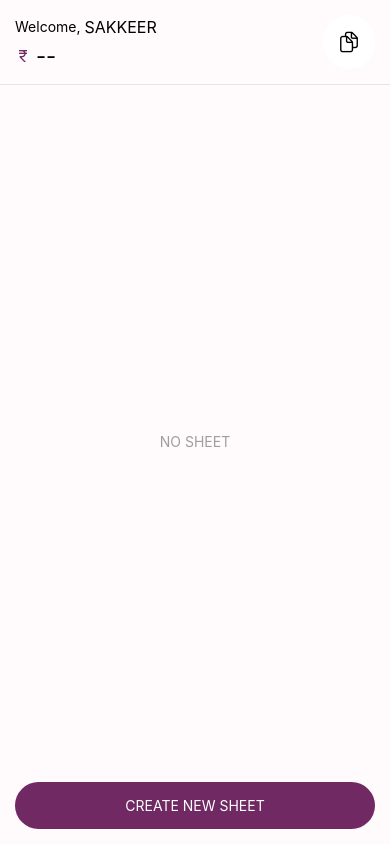
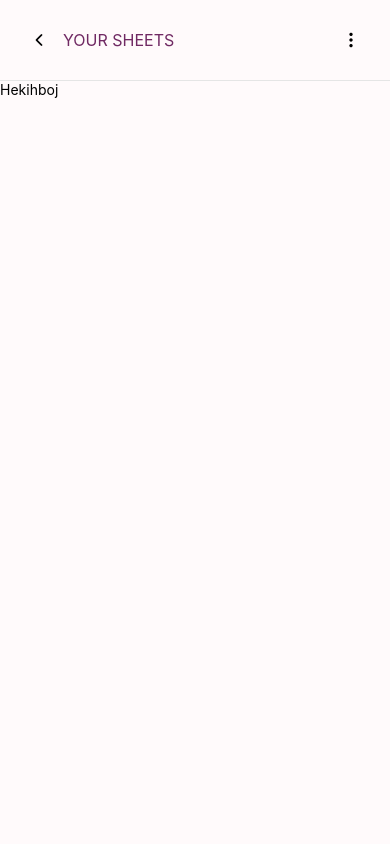
Before and after one commit to ASakkeer/rn-my-journey, a React Native app: screen /SheetList in a window 390 px wide. Built offline with nearby package versions, Linux system fonts and the light colour scheme.

Commit message:
Your sheets file created - In progress

```diff
--- a/App.js
+++ b/App.js
@@ -2,7 +2,7 @@ import React from 'react';
 import {SafeAreaProvider} from 'react-native-safe-area-context';
 import {NavigationContainer} from '@react-navigation/native';
 import {createNativeStackNavigator} from '@react-navigation/native-stack';
-import {AddSheet, ListScreen} from './src/components/pages';
+import {AddSheet, ListScreen, SheetList} from './src/components/pages';
 
 const Stack = createNativeStackNavigator();
 
@@ -15,6 +15,7 @@ function App() {
           screenOptions={{headerShown: false}}>
           <Stack.Screen name="ListScreen" component={ListScreen} />
           <Stack.Screen name="AddSheet" component={AddSheet} />
+          <Stack.Screen name="SheetList" component={SheetList} />
         </Stack.Navigator>
       </SafeAreaProvider>
     </NavigationContainer>
--- /dev/null
+++ b/src/components/layout/Navbar.js
@@ -0,0 +1,47 @@
+import React from 'react';
+import {View, Text, Button, MaterialIcons, Ionicons} from '../common';
+import {StyleSheet} from 'react-native';
+import {
+  DARK,
+  GREY_X_LIGHT,
+  PRIMARY,
+  TRANSPARENT,
+  WHITE,
+} from '../../utils/colors';
+
+const Navbar = React.memo(function Navbar({
+  isWelcome = false,
+  title,
+  total = '--',
+  onIconPress = () => {},
+  navigateToBack,
+}) {
+  return (
+    <View style={styles.navbarContainer} row vPadding={15} hPadding={15}>
+      <View jCenter>
+        <Button backgroundColor={TRANSPARENT} onPress={navigateToBack}>
+          <Ionicons name="chevron-back" size={18} color={DARK} />
+        </Button>
+      </View>
+      <View flex={1} jCenter>
+        <Text fontSize={16} color={PRIMARY}>
+          {title}
+        </Text>
+      </View>
+      <View jCenter>
+        <Button backgroundColor={TRANSPARENT} onPress={onIconPress}>
+          <Ionicons name="ellipsis-vertical" size={18} color={DARK} />
+        </Button>
+      </View>
+    </View>
+  );
+});
+
+const styles = StyleSheet.create({
+  navbarContainer: {
+    borderBottomWidth: 1,
+    borderColor: GREY_X_LIGHT,
+  },
+});
+
+export default Navbar;
--- a/src/components/layout/index.js
+++ b/src/components/layout/index.js
@@ -1,5 +1,6 @@
 import Header from './Header';
 import Card from './Card';
 import NoDataView from './NoData';
+import Navbar from './Navbar';
 
-export {Header, Card, NoDataView};
+export {Header, Card, NoDataView, Navbar};
--- a/src/components/pages/AddSheet.js
+++ b/src/components/pages/AddSheet.js
@@ -6,7 +6,7 @@ import {StyleSheet} from 'react-native';
 import {Text, View, Button, TextInput, ModalView} from '../common';
 
 // Importing color constants
-import {DARK, WHITE, PRIMARY} from '../../utils/colors';
+import {DARK, WHITE, PRIMARY, PRIMARY_LIGHT} from '../../utils/colors';
 
 // Importing constant values
 import {SIZES} from '../../utils/constant';
@@ -75,7 +75,7 @@ function AddSheet({showAddSheet, setAddSheetModal}) {
   // JSX rendering
   return (
     <ModalView isVisible={showAddSheet} flex={1}>
-      <View>
+      <View backgroundColor={PRIMARY_LIGHT}>
         {renderSheetTitle()}
         <View>
           {renderTextInput('TITLE', sheetData.title, value =>
--- a/src/components/pages/ListScreen.js
+++ b/src/components/pages/ListScreen.js
@@ -4,13 +4,18 @@ import {Card, Header, NoDataView} from '../layout';
 import {WHITE, PRIMARY_LIGHT} from '../../utils/colors';
 import {AddSheet} from '.';
 
-function ListScreen() {
+function ListScreen({navigation}) {
   const [expenceData, setExpenceData] = useState(null);
   const [showAddSheet, setAddSheetModal] = useState(false);
 
   return (
     <View flex={1} backgroundColor={PRIMARY_LIGHT}>
-      <Header isWelcome />
+      <Header
+        isWelcome
+        onIconPress={() => {
+          navigation.navigate('SheetList');
+        }}
+      />
       <View vPadding={15} hPadding={15} flex={1}>
         <View flex={1}>
           {expenceData?.map(item => (
--- /dev/null
+++ b/src/components/pages/SheetList.js
@@ -0,0 +1,19 @@
+import React from 'react';
+import {Text, View} from '../common';
+import {Navbar} from '../layout';
+import {PRIMARY_LIGHT} from '../../utils/colors';
+
+function SheetList({navigation}) {
+  const navigateToBack = () => {
+    navigation.goBack();
+  };
+
+  return (
+    <View backgroundColor={PRIMARY_LIGHT} flex={1}>
+      <Navbar title="YOUR SHEETS" navigateToBack={navigateToBack} />
+      <Text>Hekihboj</Text>
+    </View>
+  );
+}
+
+export default SheetList;
--- a/src/components/pages/index.js
+++ b/src/components/pages/index.js
@@ -1,4 +1,5 @@
 import ListScreen from './ListScreen';
 import AddSheet from './AddSheet';
+import SheetList from './SheetList';
 
-export {ListScreen, AddSheet};
+export {ListScreen, AddSheet, SheetList};
--- a/src/utils/colors.js
+++ b/src/utils/colors.js
@@ -22,3 +22,5 @@ export const GREY_XX_LIGHT = '#F2F2F2';
 export const SUCCESS = '#43A047';
 export const WARNING = '#EF6C00';
 export const DANGER = '#E53935';
+
+export const TRANSPARENT = 'transparent';
```
